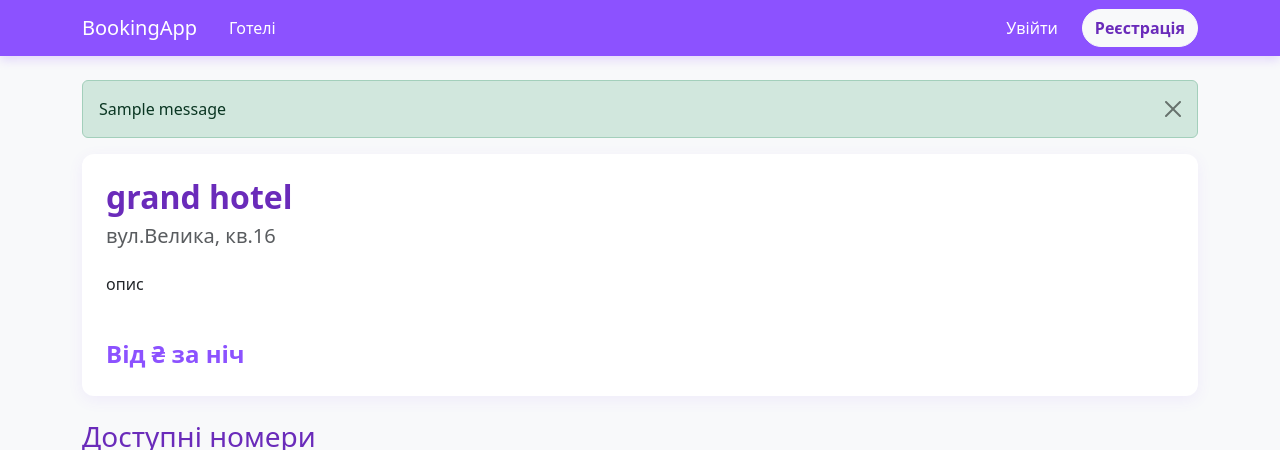
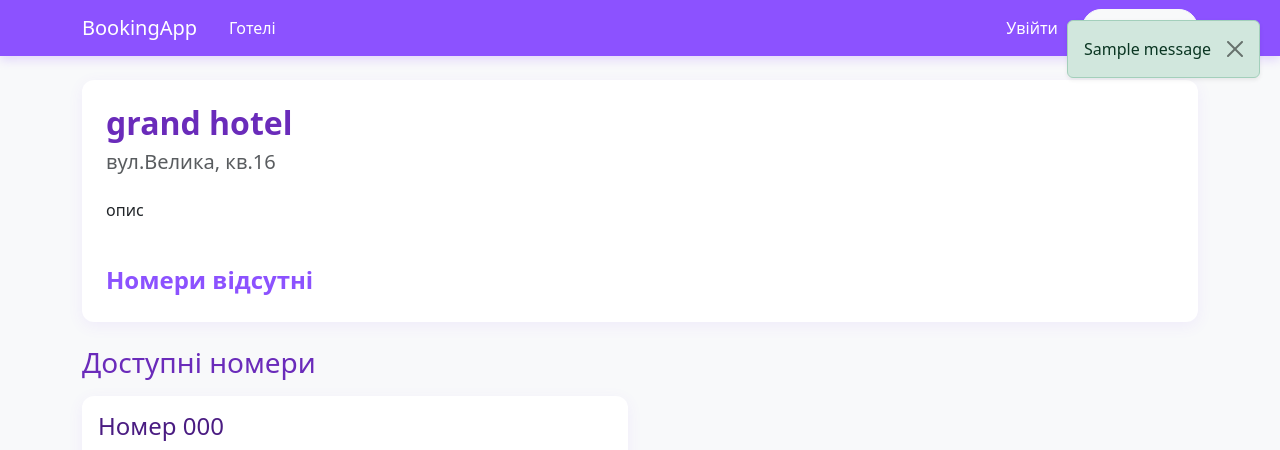
Before and after one commit to Noi1-3/Booking, a Django app: page /hotels/1/ in a window 1280 px wide. Shown: the top 450 px of the page. Run offline with Django 5.2, Linux system fonts and the light colour scheme; data comes from the database, SQL or seed files in the repository; tables that the repository leaves empty hold one stand-in row (values such as "Sample post"); one stand-in notice (Sample message) is shown.

Commit message:
changed few small UI things

```diff
--- a/templates/base.html
+++ b/templates/base.html
@@ -48,6 +48,12 @@
         .text-lilac {
             color: #6a2bba;
         }
+        .toast-container {
+            position: fixed;
+            top: 20px;
+            right: 20px;
+            z-index: 1050;
+        }
     </style>
 </head>
 <body class="bg-light">
@@ -55,12 +61,14 @@
 
     <main class="container my-4">
         {% if messages %}
-            {% for message in messages %}
-                <div class="alert alert-{{ message.tags }} alert-dismissible fade show" role="alert">
-                    {{ message }}
-                    <button type="button" class="btn-close" data-bs-dismiss="alert" aria-label="Close"></button>
-                </div>
-            {% endfor %}
+            <div class="toast-container">
+                {% for message in messages %}
+                    <div class="alert alert-{{ message.tags }} alert-dismissible fade show shadow-sm" role="alert">
+                        {{ message }}
+                        <button type="button" class="btn-close" data-bs-dismiss="alert" aria-label="Close"></button>
+                    </div>
+                {% endfor %}
+            </div>
         {% endif %}
 
         {% block content %}{% endblock %}
--- a/templates/bookings/user_booking_list.html
+++ b/templates/bookings/user_booking_list.html
@@ -23,10 +23,10 @@
                 <tr>
                     <td>
                         <strong>{{ booking.room.hotel.title }}</strong><br>
-                        <span class="text-muted">{{ booking.room.name }}</span>
+                        <span class="text-muted">Номер {{ booking.room.room_number }}</span>
                     </td>
-                    <td>{{ booking.check_in }}</td>
-                    <td>{{ booking.check_out }}</td>
+                    <td>{{ booking.check_in_date }}</td>
+                    <td>{{ booking.check_out_date }}</td>
                     <td>{{ booking.price_per_night }} ₴</td>
                     <td>{{ booking.total_price }} ₴</td>
                     <td>
--- a/templates/hotels/hotel_detail.html
+++ b/templates/hotels/hotel_detail.html
@@ -9,7 +9,13 @@
     <p class="mt-3">{{ hotel.description }}</p>
 
     <div class="d-flex justify-content-between align-items-center mt-4">
-        <span class="fs-4 fw-bold" style="color: #8c52ff;">Від {{ hotel.min_price }} ₴ за ніч</span>
+        <span class="fs-4 fw-bold" style="color: #8c52ff;">
+            {% if hotel.min_price %}
+                Від {{ hotel.min_price }} ₴ за ніч
+            {% else %}
+                Номери відсутні
+            {% endif %}
+        </span>
 
         {% if user.is_hotel_owner %}
         <div>
@@ -31,7 +37,7 @@
     {% for room in hotel.rooms.all %}
     <div class="col">
         <div class="card card-lilac card-hover h-100 p-3 flex-column d-flex">
-            <h4 style="color: #4a1c82;">{{ room.name }}</h4>
+            <h4 style="color: #4a1c82;">Номер {{ room.room_number }}</h4>
             <p class="mb-1">Місткість: {{ room.capacity }} чол.</p>
             <p class="fw-bold mb-3" style="color: #8c52ff;">{{ room.price_per_night }} ₴ / ніч</p>
 
```
Also changed, not shown: templates/hotels/hotel_list.html (+7 -1 lines).
